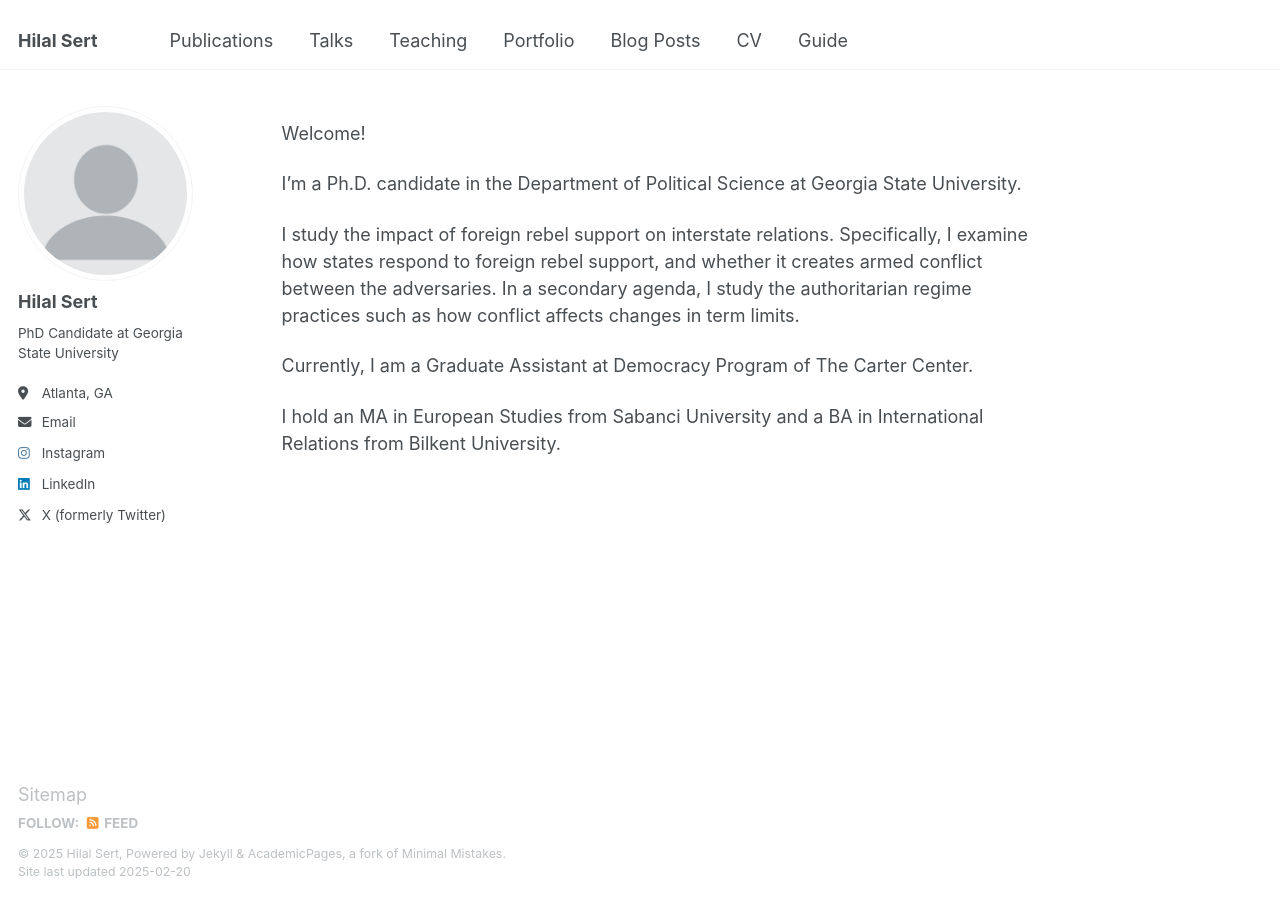
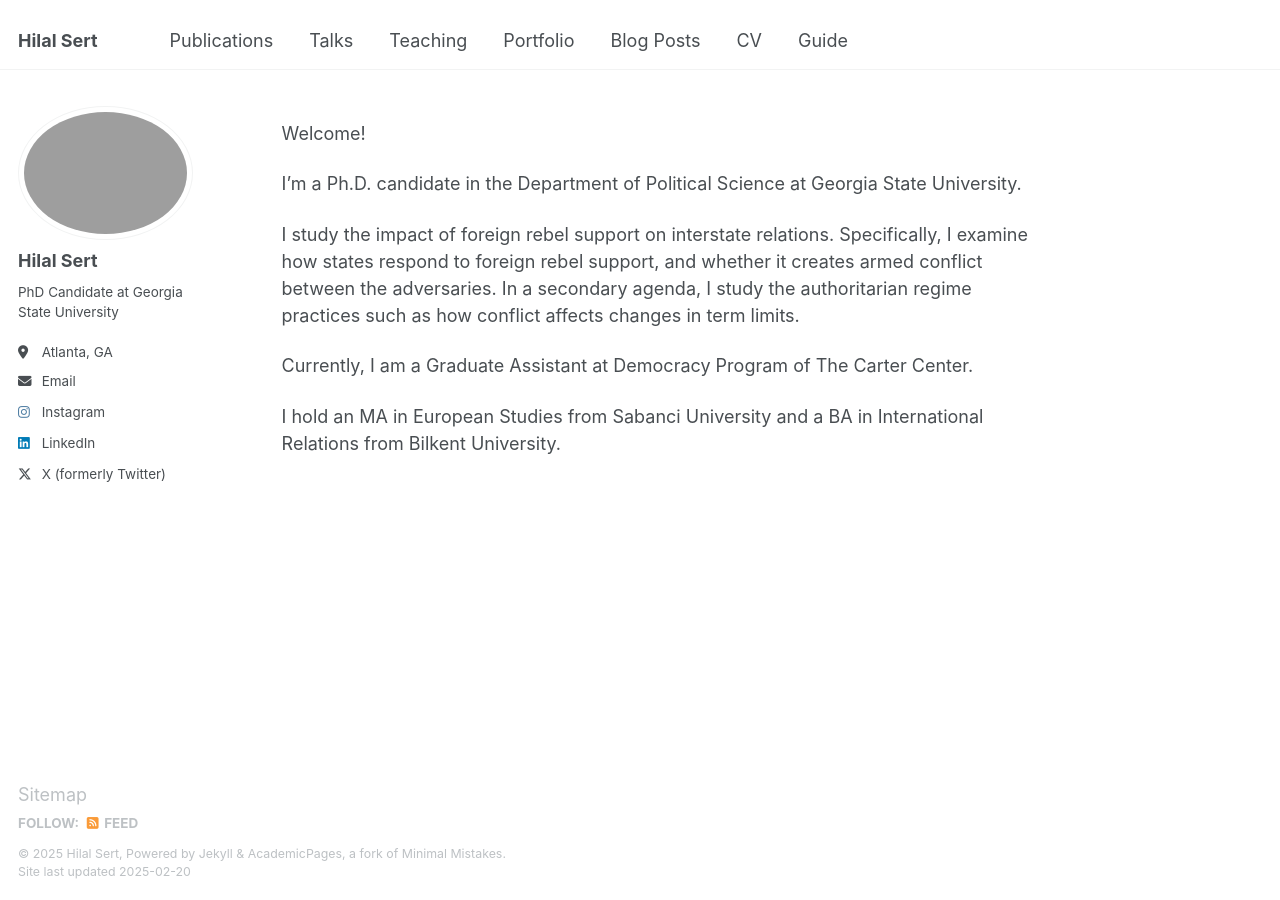
Before and after one commit to serthilal/serthilal.github.io, a Jekyll site: the page built from _pages/about.md, in a window 1280 px wide. Built offline with Jekyll 4.4.1, drawn with Linux system fonts in a browser that asks for light colours.

Commit message:
Update _config.yml

```diff
--- a/_config.yml
+++ b/_config.yml
@@ -22,7 +22,7 @@ repository               : "serthilal/serthilal.github.io"
 #               Additional customization can be done by editing /_includes/author-profile.html
 author:
   # Biographic information
-  avatar           : "profile.png"
+  avatar           : "IMG_6882.jpeg"
   name             : "Hilal Sert"
   pronouns         : # example: "she/her"
   bio              : "PhD Candidate at Georgia State University"
```
